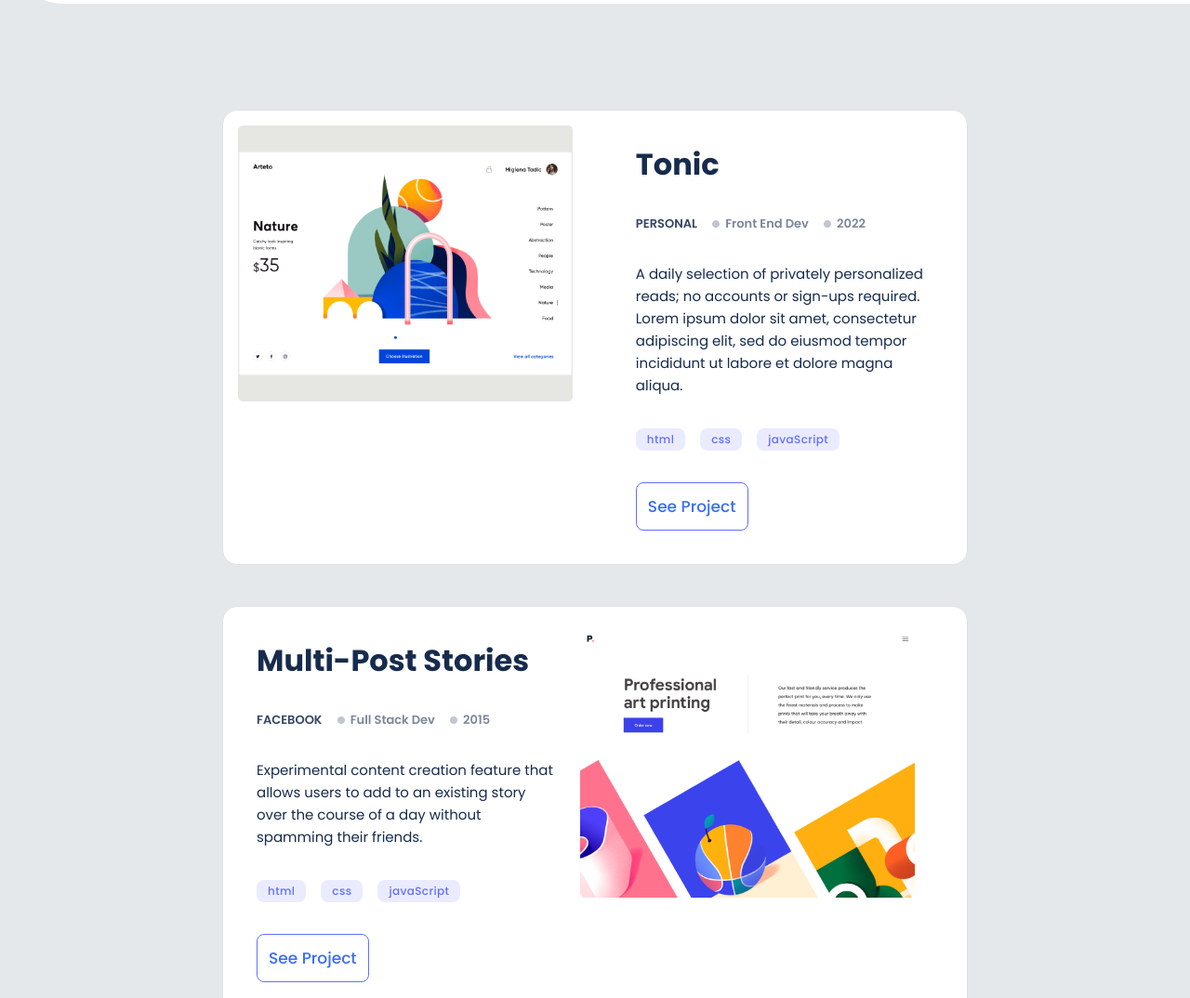
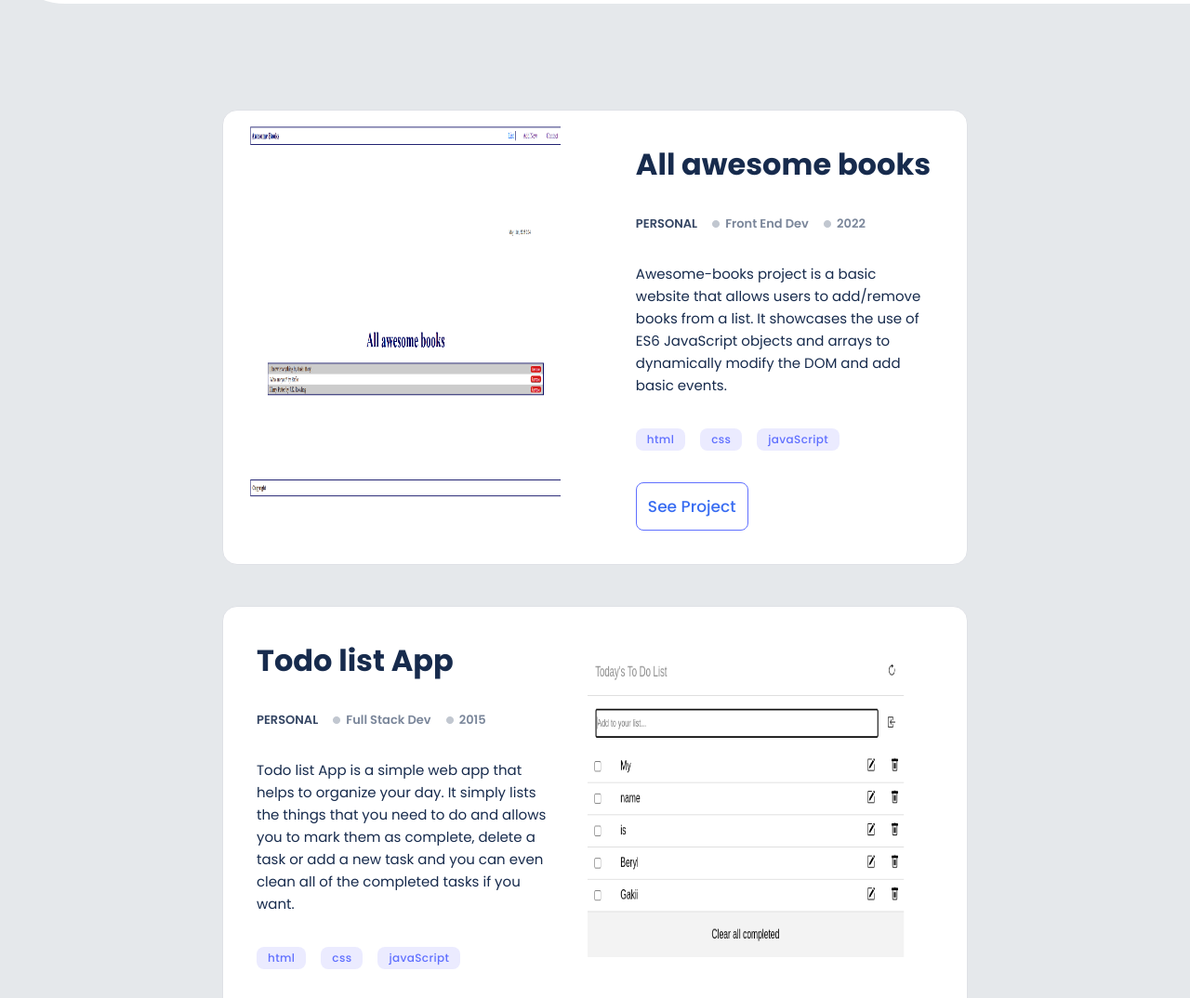
Before and after one commit to berylcl/Desktop-Version, a website: page index.html in a window 1280 px wide. Shown: the part 760-1834 px from the top of the page at 93% size. Drawn offline with Linux system fonts and the light colour scheme.

Commit message:
Add a new project to portfolio

```diff
--- a/script.js
+++ b/script.js
@@ -25,37 +25,37 @@ document.querySelectorAll('.navitem').forEach((n) => n.addEventListener('click',
 const projects = [
   {
     id: 'project1',
-    title: 'Tonic',
+    title: 'All awesome books',
     company: 'PERSONAL',
     specialization: 'Front End Dev',
     year: 2022,
-    description: 'A daily selection of privately personalized reads; no accounts or sign-ups required. Lorem ipsum dolor sit amet, consectetur adipiscing elit, sed do eiusmod tempor incididunt ut labore et dolore magna aliqua.',
+    description: 'Awesome-books project is a basic website that allows users to add/remove books from a list. It showcases the use of ES6 JavaScript objects and arrays to dynamically modify the DOM and add basic events. ',
     technologies: {
       tech1: 'html',
       tech2: 'css',
       tech3: 'javaScript',
     },
-    image: 'images/Snapshoot Portfolio1.png',
-    live: 'https://berylcl.github.io/Finish-mobile-version/',
-    source: 'https://github.com/berylcl/Finish-mobile-version.git',
+    image: 'images/awesome-books-snipe.png',
+    live: 'https://berylcl.github.io/awesome/',
+    source: 'https://github.com/berylcl/Awesome-books',
   },
 
   {
     id: 'project2',
-    title: 'Multi-Post Stories',
-    company: 'FACEBOOK',
+    title: 'Todo list App',
+    company: 'PERSONAL',
     specialization: 'Full Stack Dev',
     year: 2015,
-    description: 'Experimental content creation feature that allows users to add to an existing story over the course of a day without spamming their friends.',
+    description: 'Todo list App is a simple web app that helps to organize your day. It simply lists the things that you need to do and allows you to mark them as complete, delete a task or add a new task and you can even clean all of the completed tasks if you want. ',
     technologies: {
       tech1: 'html',
       tech2: 'css',
       tech3: 'javaScript',
       tech4: 'Ruby',
     },
-    image: 'images/Snapshoot Portfolio2.png',
-    live: 'https://berylcl.github.io/Finish-mobile-version/',
-    source: 'https://github.com/berylcl/Finish-mobile-version.git',
+    image: 'images/todolist.png',
+    live: 'https://berylcl.github.io/To-Do-list-list-structure/',
+    source: 'https://github.com/berylcl/To-Do-list-list-structure',
   },
 
   {
--- a/styles.css
+++ b/styles.css
@@ -646,6 +646,14 @@ hr {
     background-color: #fff;
   }
 
+  .image img {
+    height: 400px;
+  }
+
+  .two image {
+    height: 4000px;
+  }
+
   .navul a {
     font-family: 'Poppins', sans-serif;
     font-style: normal;
```
Also changed, not shown: images/awesome-books-snipe.png (added), images/awesome-books.png (added), images/todolist-snipper.png (added), images/todolist.png (added), 1 other file.
